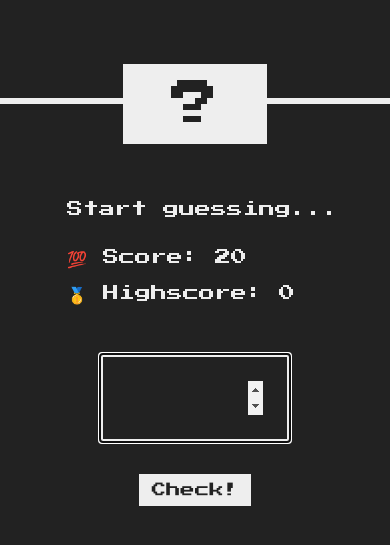
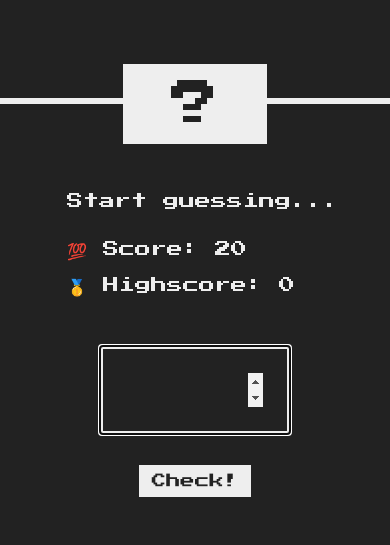
Before and after one commit to steffano-da-cruz/guess-my-number, a plain HTML site: page index.html in a window 390 px wide. Shown: the part 191-736 px from the top of the page. Drawn offline with Linux system fonts and the light colour scheme.

Commit message:
Add files via upload

```diff
--- a/css/style.css
+++ b/css/style.css
@@ -154,7 +154,7 @@ body,
   .main-container {
     flex-direction: column;
     gap: 1rem;
-    height: 59vh;
+    height: 57vh;
   }
 
   .left,
```
